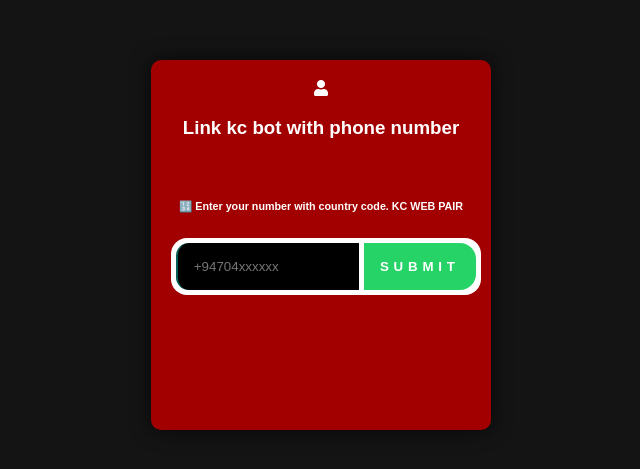
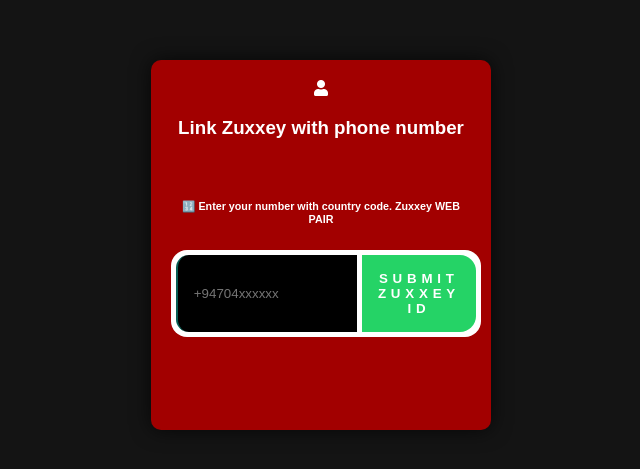
Before and after one commit to kalanabby/kalanabby, a website: page pair.html in a window 1280 px wide. Shown: the part 155-624 px from the top of the page, without its empty margins (319-959 px from the left). Drawn offline with nearby package versions, Linux system fonts and the light colour scheme.

Commit message:
Update pair.html

```diff
--- a/pair.html
+++ b/pair.html
@@ -145,12 +145,12 @@
         <div id="text">
           <i class="fa fa-user"></i>
           <p>
-            <h3 class="centered-text">Link kc bot with phone number</h3>
+            <h3 class="centered-text">Link Zuxxey with phone number</h3>
             <br>
-            <h6>🔢 Enter your number with country code. KC WEB PAIR</h6>
+            <h6>🔢 Enter your number with country code. Zuxxey WEB PAIR</h6>
             <div class="input-container">
-              <input placeholder="+94704xxxxxx" type="number" id="number" placeholder="❗ Enter your phone number with country code, KC WEB PAIR" name="">
-              <button id="submit">Submit </button>
+              <input placeholder="+94704xxxxxx" type="number" id="number" placeholder="❗ Enter your phone number with country code, Zuxxey WEB PAIR" name="">
+              <button id="submit">Submit Zuxxey ID </button>
             </div>
             <!-- Add the loading spinner -->
             <div id="loading-spinner">
```
